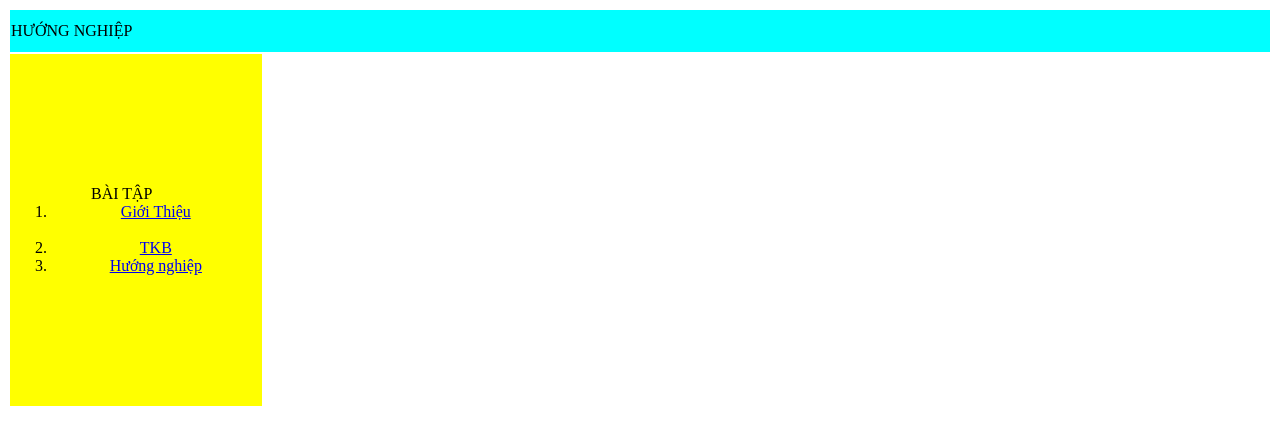
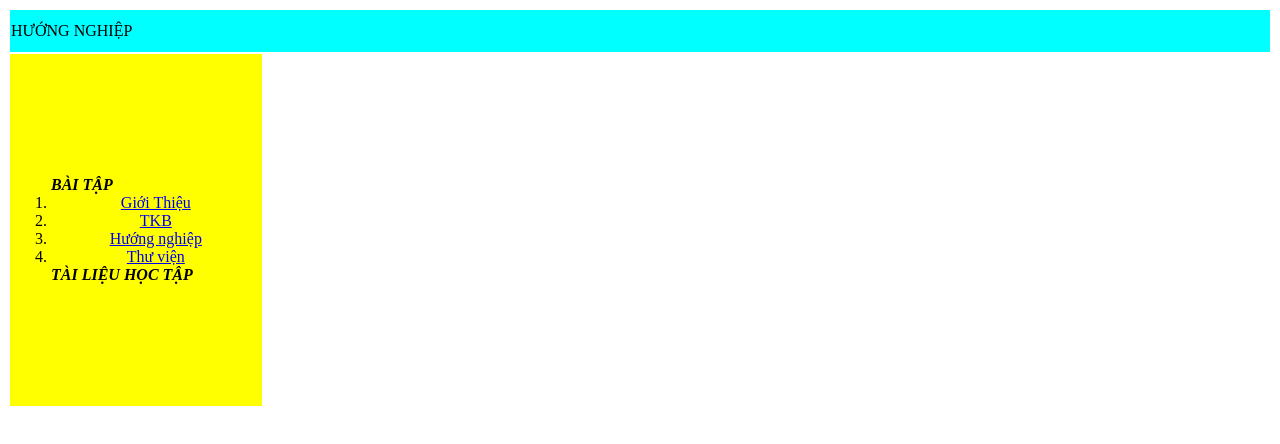
Before and after one commit to nhaphuong4/CDT_NhatPhuong12P, a plain HTML site: page HOME.html in a window 1280 px wide. Drawn offline with Linux system fonts and the light colour scheme.

Commit message:
Update HOME.html

```diff
--- a/HOME.html
+++ b/HOME.html
@@ -15,10 +15,13 @@
     <tr>
       <td width="20%" bgcolor="yellow">
       <ol>
-        <ul><a>BÀI TẬP</a></ul>
-        <li><a href="contents(2)/gioithieu.html" target="noidung"> <center>Giới Thiệu </center></a> <br></li>
+        <a><b><i>BÀI TẬP</i></b></a>
+        <li><a href="contents(2)/gioithieu.html" target="noidung"> <center>Giới Thiệu </center></a></li>
           <li><a href="contents(2)/tkb.html" target="noidung"> <center>TKB</center></a></li>
-          <li><a href="contents(2)/CDT.html" target="noidung"> <center>Hướng nghiệp</center></a></td></li>
+          <li><a href="contents(2)/CDT.html" target="noidung"> <center>Hướng nghiệp</center></a></li>
+          <li><a href="contents(2)/gopythuvien.html" target="noidung"> <center>Thư viện</center></a></li>
+          <a><b><i>TÀI LIỆU HỌC TẬP</i></b></a>
+      </td>
       <td>
         <iframe name="noidung" width="100%" height="100%" frameborder="0"></iframe>
       </td>
```
